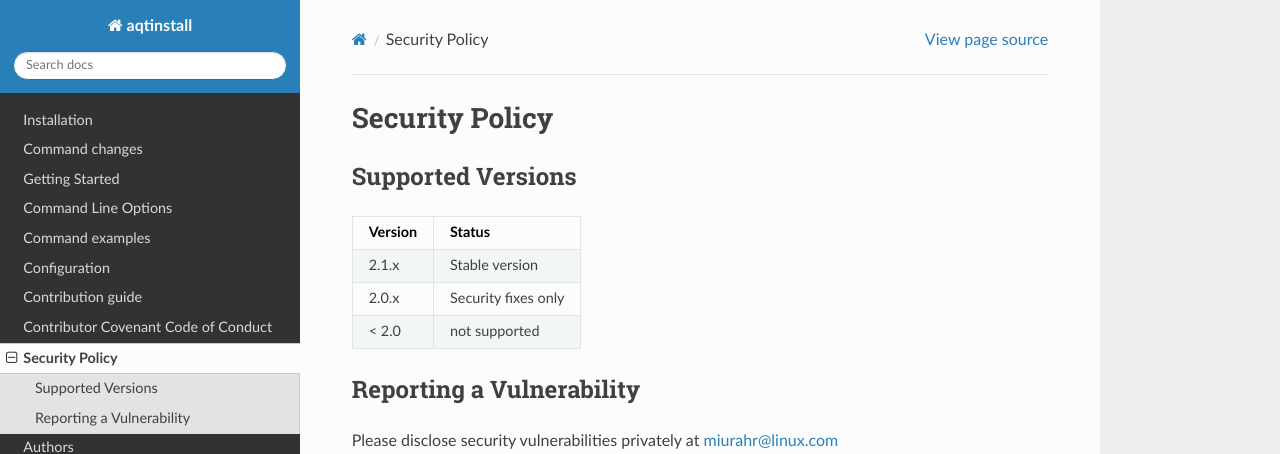
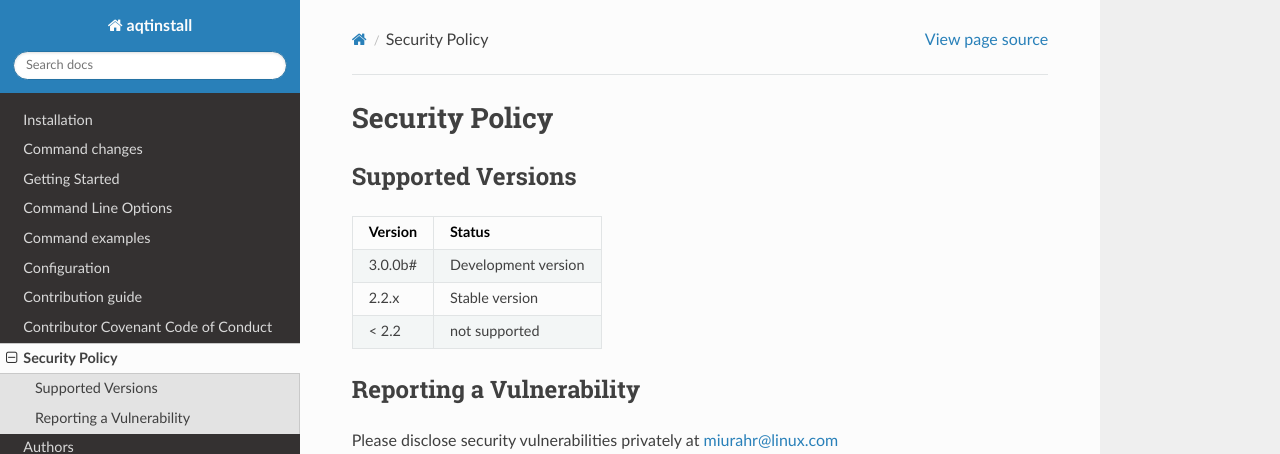
Before and after one commit to miurahr/aqtinstall, a Sphinx documentation site: the page built from docs/SECURITY.rst, in a window 1280 px wide. Shown: the top 454 px of the page. Built offline with Sphinx 7.4.7 and the Read the Docs theme 2.0.0, drawn with Linux system fonts in a browser that asks for light colours; the version number could not be read and is left out.

Commit message:
Start releases/2.2 branch
- Drop support for 2.1.0 and before

Signed-off-by: Hiroshi Miura <miurahr@linux.com>

```diff
--- a/docs/SECURITY.rst
+++ b/docs/SECURITY.rst
@@ -7,11 +7,11 @@ Supported Versions
 +---------+---------------------+
 | Version | Status              |
 +=========+=====================+
-| 2.1.x   | Stable version      |
+| 3.0.0b# | Development version |
 +---------+---------------------+
-| 2.0.x   | Security fixes only |
+| 2.2.x   | Stable version      |
 +---------+---------------------+
-| < 2.0   | not supported       |
+| < 2.2   | not supported       |
 +---------+---------------------+
 
 Reporting a Vulnerability
```
